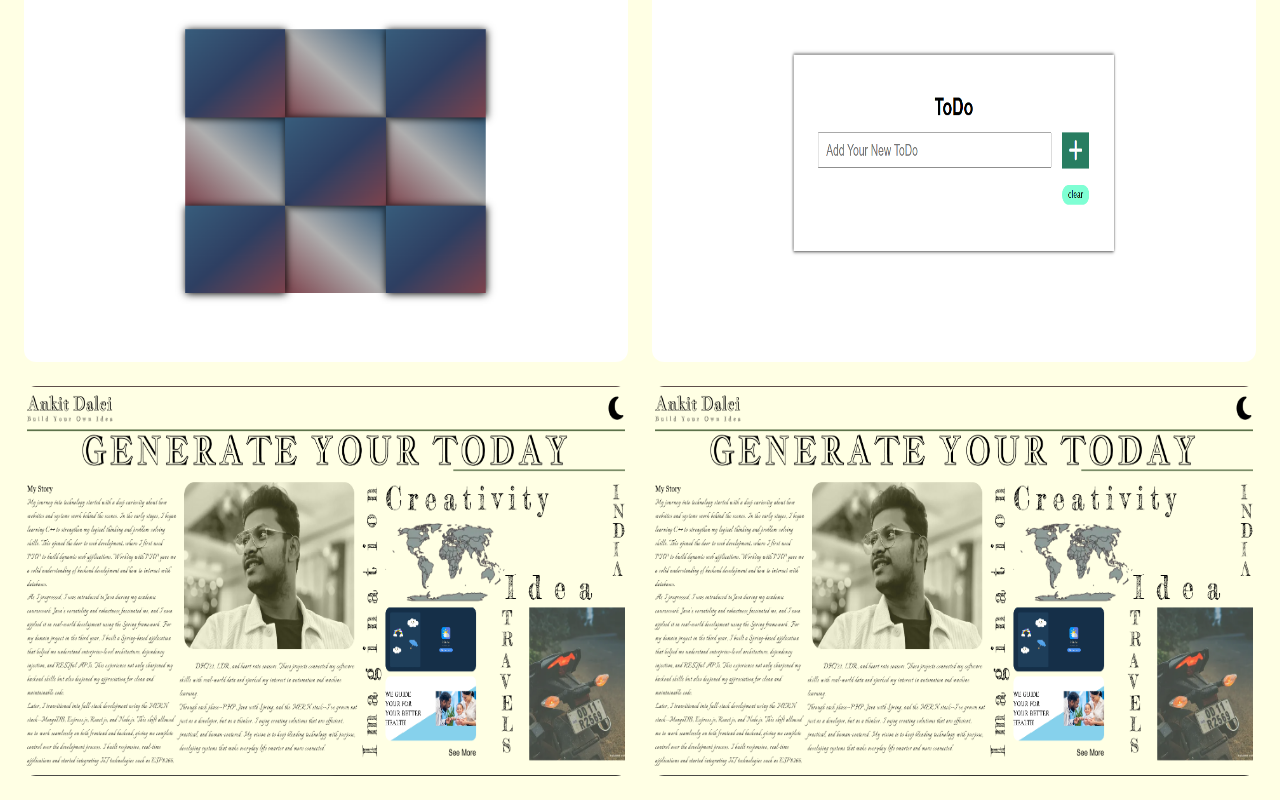
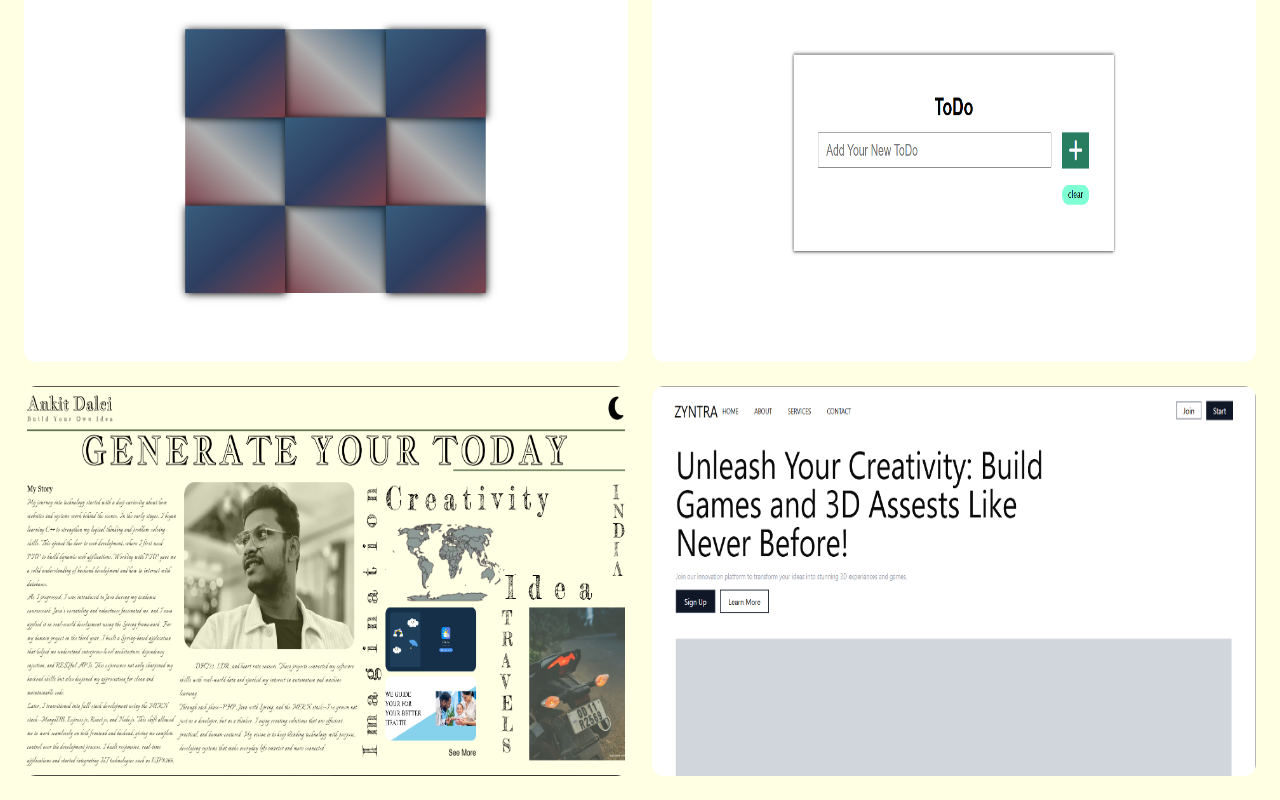
Before and after one commit to Ankit-Dalei/portfolio, a Next.js app: page /project in a window 1280 px wide. Shown: the part 536-1336 px from the top of the page. Built offline with nearby package versions, Linux system fonts and the light colour scheme; a web font is replaced by a local one.

Commit message:
Update projectData.js

```diff
--- a/src/app/resourceData/projectData.js
+++ b/src/app/resourceData/projectData.js
@@ -32,7 +32,7 @@ const ProjectData = [
   {
     id: 6,
     name: "ZYNTRA",
-    image: "/proimg5.png",
+    image: "/ZYNTRA.png",
     url: "https://zyntra-mu.vercel.app/"
   },
 ];
```
